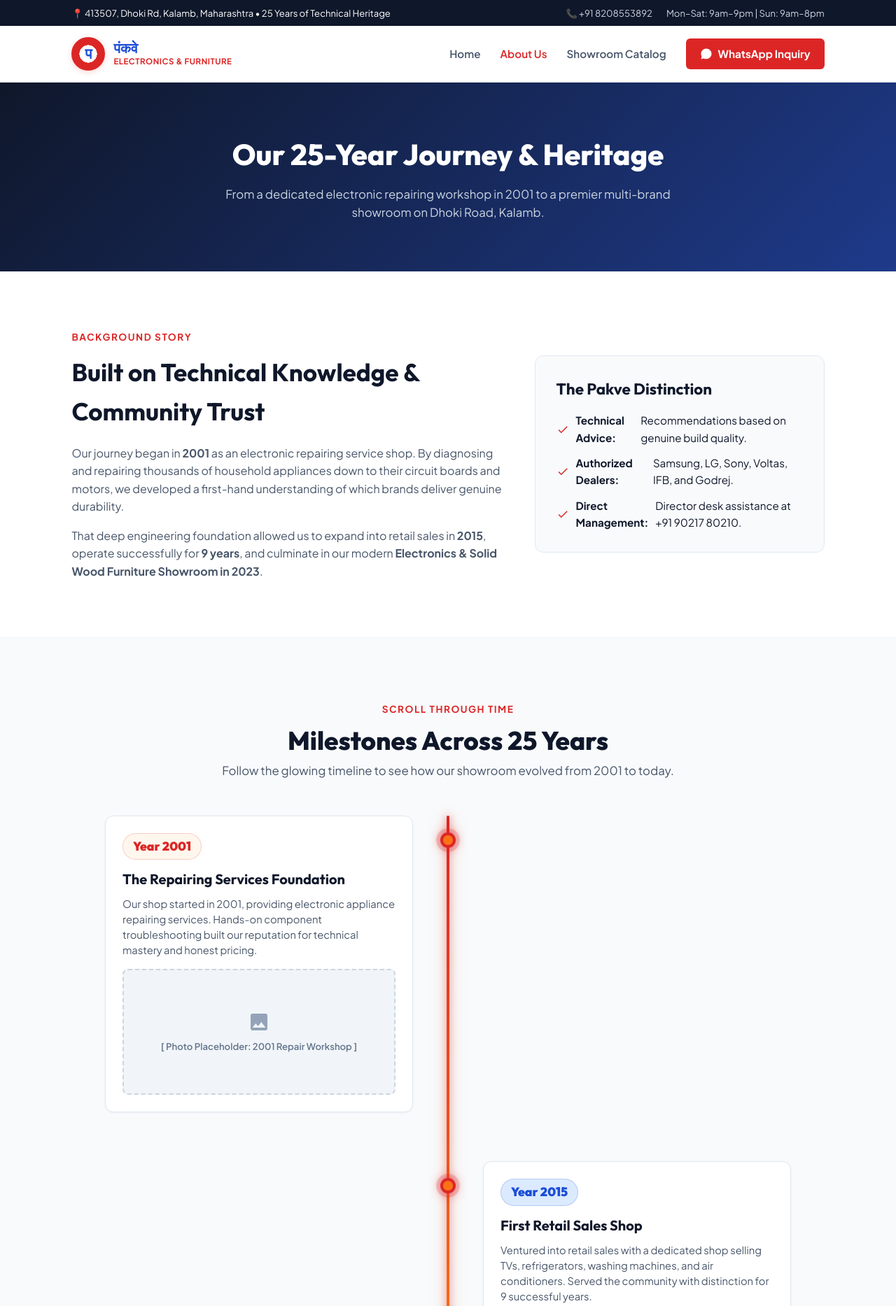
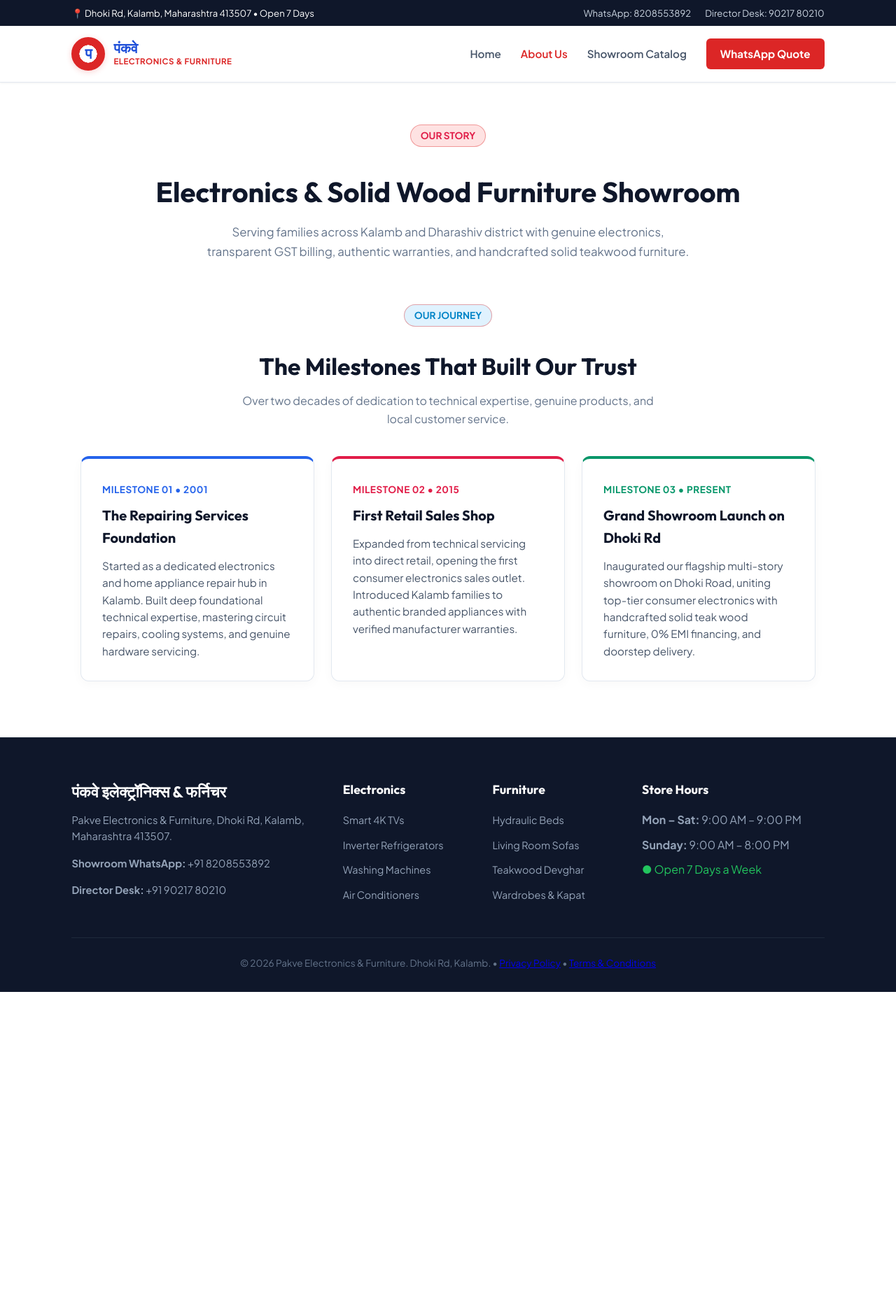
Before and after one commit to 9k6j2sn55f-boop/pakve-electronics, a website built with Vite: page about.html in a window 1280 px wide. Shown: the top 1867 px of the page at 70% size. After the commit the page ends 1418 px from the top, so only its background shows below. Built offline with nearby package versions, Linux system fonts and the light colour scheme.

Commit message:
Confirm clean static 3-point milestone cards on about us page

```diff
--- a/about.html
+++ b/about.html
@@ -3,224 +3,150 @@
 <head>
   <meta charset="UTF-8" />
   <meta name="viewport" content="width=device-width, initial-scale=1.0" />
-  <meta name="description" content="Pakve Electronics & Furniture Showroom - Established 2001 in Kalamb, Maharashtra. Explore our 25-year timeline from repair services to multi-brand showroom." />
-  <title>About Us & Legacy | Pakve Electronics & Furniture Kalamb</title>
+  <meta name="description" content="About Pakve Electronics & Furniture - Founded in 2001 in Kalamb, Maharashtra. Electronics & Solid Wood Furniture Showroom." />
+  <title>About Us | Pakve Electronics & Furniture</title>
 
   <link rel="preconnect" href="https://fonts.googleapis.com">
   <link rel="preconnect" href="https://fonts.gstatic.com" crossorigin>
   <link href="https://fonts.googleapis.com/css2?family=Outfit:wght@600;700;800;900&family=Plus+Jakarta+Sans:wght@400;500;600;700&display=swap" rel="stylesheet">
-
-  <link rel="stylesheet" href="css/style.css" />
+  <link rel="stylesheet" href="/css/style.css" />
 </head>
 <body>
 
-  <!-- TOP BAR -->
+  <!-- Top Announcement Bar -->
   <div class="top-bar">
-    <div>📍 413507, Dhoki Rd, Kalamb, Maharashtra • 25 Years of Technical Heritage</div>
+    <div>📍 Dhoki Rd, Kalamb, Maharashtra 413507 • Open 7 Days</div>
     <div class="top-bar-contact">
-      <a href="tel:8208553892" class="top-bar-item">📞 +91 8208553892</a>
-      <span class="top-bar-item">Mon–Sat: 9am–9pm | Sun: 9am–8pm</span>
+      <a href="https://wa.me/918208553892" target="_blank" class="top-bar-item">WhatsApp: 8208553892</a>
+      <a href="tel:9021780210" class="top-bar-item">Director Desk: 90217 80210</a>
     </div>
   </div>
 
-  <!-- NAVBAR -->
+  <!-- Navbar -->
   <nav class="navbar" aria-label="Main Navigation">
-    <a href="/" class="logo" aria-label="Pakve Electronics and Furniture Home">
+    <a href="/" class="logo">
       <div class="logo-badge"><span>प</span></div>
       <div class="logo-text-group">
         <span class="logo-marathi">पंकवे</span>
         <span class="logo-sub">Electronics & Furniture</span>
       </div>
     </a>
+
+    <!-- Hamburger Toggle Button -->
     <button class="nav-toggle" id="navToggle" aria-label="Toggle navigation">
       <span class="hamburger-bar"></span>
       <span class="hamburger-bar"></span>
       <span class="hamburger-bar"></span>
     </button>
+
     <ul class="nav-links" id="navLinks">
       <li><a href="/">Home</a></li>
-      <li><a href="/about" class="active">About Us</a></li>
-      <li><a href="/catalog">Showroom Catalog</a></li>
+      <li><a href="/about.html" class="active">About Us</a></li>
+      <li><a href="/catalog.html">Showroom Catalog</a></li>
       <li>
-        <a href="https://wa.me/918208553892" target="_blank" class="btn-nav">
-          <svg class="icon-inline" viewBox="0 0 24 24"><path d="M12 2C6.48 2 2 6.48 2 12c0 1.82.49 3.53 1.34 5L2 22l5.25-1.38c1.45.79 3.08 1.21 4.75 1.21 5.52 0 10-4.48 10-10S17.52 2 12 2z"/></svg>
-          WhatsApp Inquiry
+        <a href="https://wa.me/918208553892?text=Hello%20Pakve%20Showroom,%20I%20want%20a%20product%20quotation" target="_blank" class="btn-nav">
+          WhatsApp Quote
         </a>
       </li>
     </ul>
   </nav>
 
-  <!-- PAGE HEADER -->
-  <header class="page-header">
-    <h1>Our 25-Year Journey & Heritage</h1>
-    <p>From a dedicated electronic repairing workshop in 2001 to a premier multi-brand showroom on Dhoki Road, Kalamb.</p>
-  </header>
+  <main>
+    <!-- Hero Header -->
+    <section class="section-container" style="text-align: center; padding: 60px 20px 40px;">
+      <span class="badge" style="background: #fee2e2; color: #e11d48; font-weight: 700; padding: 4px 14px; border-radius: 20px; font-size: 0.85rem; text-transform: uppercase;">Our Story</span>
+      <h1 style="font-size: 2.5rem; color: #0f172a; margin-top: 12px; margin-bottom: 12px;">Electronics & Solid Wood Furniture Showroom</h1>
+      <p style="color: #64748b; max-width: 700px; margin: 0 auto; font-size: 1.05rem; line-height: 1.7;">
+        Serving families across Kalamb and Dharashiv district with genuine electronics, transparent GST billing, authentic warranties, and handcrafted solid teakwood furniture.
+      </p>
+    </section>
 
-  <!-- SECTION: FOUNDATION STORY -->
-  <section class="section">
-    <div class="hero-grid" style="align-items: center;">
-      <div>
-        <span class="subheading">Background Story</span>
-        <h2 style="font-size: 2.2rem; margin: 10px 0 18px;">Built on Technical Knowledge & Community Trust</h2>
-        <p style="margin-bottom: 16px; color: var(--text-muted);">
-          Our journey began in <strong>2001</strong> as an electronic repairing service shop. By diagnosing and repairing thousands of household appliances down to their circuit boards and motors, we developed a first-hand understanding of which brands deliver genuine durability.
-        </p>
-        <p style="color: var(--text-muted);">
-          That deep engineering foundation allowed us to expand into retail sales in <strong>2015</strong>, operate successfully for <strong>9 years</strong>, and culminate in our modern <strong>Electronics & Solid Wood Furniture Showroom in 2023</strong>.
-        </p>
+    <!-- Clean Milestones Section -->
+    <section class="section-container" style="padding: 20px 20px 80px;">
+      <div class="section-header" style="text-align: center; margin-bottom: 40px;">
+        <span class="badge" style="background: #e0f2fe; color: #0284c7; font-weight: 700; padding: 4px 14px; border-radius: 20px; font-size: 0.85rem; text-transform: uppercase;">Our Journey</span>
+        <h2 style="font-size: 2.1rem; color: #0f172a; margin-top: 10px;">The Milestones That Built Our Trust</h2>
+        <p style="color: #64748b; max-width: 620px; margin: 10px auto 0;">Over two decades of dedication to technical expertise, genuine products, and local customer service.</p>
       </div>
 
-      <div class="hero-card-preview" style="background: var(--bg-light); border: 1px solid var(--border-color);">
-        <h3 style="color: var(--text-dark);">The Pakve Distinction</h3>
+      <div class="milestones-grid" style="display: grid; grid-template-columns: repeat(auto-fit, minmax(280px, 1fr)); gap: 24px; max-width: 1050px; margin: 0 auto;">
+
+        <!-- Milestone 1 -->
+        <div class="milestone-card" style="background: #ffffff; border: 1px solid #e2e8f0; border-top: 4px solid #2563eb; border-radius: 12px; padding: 30px; box-shadow: 0 4px 15px rgba(0,0,0,0.03);">
+          <span style="font-size: 0.85rem; font-weight: 800; color: #2563eb; letter-spacing: 0.5px; text-transform: uppercase;">Milestone 01 • 2001</span>
+          <h3 style="font-size: 1.25rem; color: #0f172a; margin: 10px 0 12px;">The Repairing Services Foundation</h3>
+          <p style="color: #475569; font-size: 0.95rem; line-height: 1.6; margin: 0;">
+            Started as a dedicated electronics and home appliance repair hub in Kalamb. Built deep foundational technical expertise, mastering circuit repairs, cooling systems, and genuine hardware servicing.
+          </p>
+        </div>
+
+        <!-- Milestone 2 -->
+        <div class="milestone-card" style="background: #ffffff; border: 1px solid #e2e8f0; border-top: 4px solid #e11d48; border-radius: 12px; padding: 30px; box-shadow: 0 4px 15px rgba(0,0,0,0.03);">
+          <span style="font-size: 0.85rem; font-weight: 800; color: #e11d48; letter-spacing: 0.5px; text-transform: uppercase;">Milestone 02 • 2015</span>
+          <h3 style="font-size: 1.25rem; color: #0f172a; margin: 10px 0 12px;">First Retail Sales Shop</h3>
+          <p style="color: #475569; font-size: 0.95rem; line-height: 1.6; margin: 0;">
+            Expanded from technical servicing into direct retail, opening the first consumer electronics sales outlet. Introduced Kalamb families to authentic branded appliances with verified manufacturer warranties.
+          </p>
+        </div>
+
+        <!-- Milestone 3 -->
+        <div class="milestone-card" style="background: #ffffff; border: 1px solid #e2e8f0; border-top: 4px solid #059669; border-radius: 12px; padding: 30px; box-shadow: 0 4px 15px rgba(0,0,0,0.03);">
+          <span style="font-size: 0.85rem; font-weight: 800; color: #059669; letter-spacing: 0.5px; text-transform: uppercase;">Milestone 03 • Present</span>
+          <h3 style="font-size: 1.25rem; color: #0f172a; margin: 10px 0 12px;">Grand Showroom Launch on Dhoki Rd</h3>
+          <p style="color: #475569; font-size: 0.95rem; line-height: 1.6; margin: 0;">
+            Inaugurated our flagship multi-story showroom on Dhoki Road, uniting top-tier consumer electronics with handcrafted solid teak wood furniture, 0% EMI financing, and doorstep delivery.
+          </p>
+        </div>
+
+      </div>
+    </section>
+  </main>
+
+  <!-- Footer -->
+  <footer>
+    <div class="footer-grid">
+      <div class="footer-brand">
+        <h3>पंकवे इलेक्ट्रॉनिक्स & फर्निचर</h3>
+        <p>Pakve Electronics & Furniture, Dhoki Rd, Kalamb, Maharashtra 413507.</p>
+        <p><strong>Showroom WhatsApp:</strong> +91 8208553892</p>
+        <p><strong>Director Desk:</strong> +91 90217 80210</p>
+      </div>
+
+      <div class="footer-col">
+        <h4>Electronics</h4>
         <ul>
-          <li style="color: var(--text-dark);">
-            <svg class="icon-inline" style="fill: var(--brand-red);" viewBox="0 0 24 24"><path d="M9 16.17L4.83 12l-1.42 1.41L9 19 21 7l-1.41-1.41z"/></svg>
-            <strong>Technical Advice:</strong> Recommendations based on genuine build quality.
-          </li>
-          <li style="color: var(--text-dark);">
-            <svg class="icon-inline" style="fill: var(--brand-red);" viewBox="0 0 24 24"><path d="M9 16.17L4.83 12l-1.42 1.41L9 19 21 7l-1.41-1.41z"/></svg>
-            <strong>Authorized Dealers:</strong> Samsung, LG, Sony, Voltas, IFB, and Godrej.
-          </li>
-          <li style="color: var(--text-dark);">
-            <svg class="icon-inline" style="fill: var(--brand-red);" viewBox="0 0 24 24"><path d="M9 16.17L4.83 12l-1.42 1.41L9 19 21 7l-1.41-1.41z"/></svg>
-            <strong>Direct Management:</strong> Director desk assistance at +91 90217 80210.
-          </li>
+          <li><a href="/catalog.html#electronics-wing">Smart 4K TVs</a></li>
+          <li><a href="/catalog.html#electronics-wing">Inverter Refrigerators</a></li>
+          <li><a href="/catalog.html#electronics-wing">Washing Machines</a></li>
+          <li><a href="/catalog.html#electronics-wing">Air Conditioners</a></li>
+        </ul>
+      </div>
+
+      <div class="footer-col">
+        <h4>Furniture</h4>
+        <ul>
+          <li><a href="/catalog.html#furniture-wing">Hydraulic Beds</a></li>
+          <li><a href="/catalog.html#furniture-wing">Living Room Sofas</a></li>
+          <li><a href="/catalog.html#furniture-wing">Teakwood Devghar</a></li>
+          <li><a href="/catalog.html#furniture-wing">Wardrobes & Kapat</a></li>
+        </ul>
+      </div>
+
+      <div class="footer-col">
+        <h4>Store Hours</h4>
+        <ul>
+          <li><strong>Mon – Sat:</strong> 9:00 AM – 9:00 PM</li>
+          <li><strong>Sunday:</strong> 9:00 AM – 8:00 PM</li>
+          <li><span style="color:#22c55e;">● Open 7 Days a Week</span></li>
         </ul>
       </div>
     </div>
-  </section>
 
-  <!-- SECTION: SCROLLING GLOW TIMELINE -->
-  <section class="timeline-section" id="timelineSection">
-    <div class="section-title">
-      <span class="subheading">Scroll Through Time</span>
-      <h2>Milestones Across 25 Years</h2>
-      <p>Follow the glowing timeline to see how our showroom evolved from 2001 to today.</p>
-    </div>
-
-    <div class="timeline-wrapper">
-      <!-- Static track line -->
-      <div class="timeline-track"></div>
-
-      <!-- Glowing progress line filled via JS scroll -->
-      <div class="timeline-progress-bar" id="timelineProgress"></div>
-
-      <!-- MILESTONE 1: 2001 (LEFT) -->
-      <div class="timeline-item left">
-        <div class="timeline-node"></div>
-        <div class="timeline-card">
-          <span class="timeline-year-tag">Year 2001</span>
-          <h3>The Repairing Services Foundation</h3>
-          <p>Our shop started in 2001, providing electronic appliance repairing services. Hands-on component troubleshooting built our reputation for technical mastery and honest pricing.</p>
-          <div class="timeline-img-placeholder">
-            <svg viewBox="0 0 24 24"><path d="M21 19V5c0-1.1-.9-2-2-2H5c-1.1 0-2 .9-2 2v14c0 1.1.9 2 2 2h14c1.1 0 2-.9 2-2zM8.5 13.5l2.5 3.01L14.5 12l4.5 6H5l3.5-4.5z"/></svg>
-            <span>[ Photo Placeholder: 2001 Repair Workshop ]</span>
-          </div>
-        </div>
-      </div>
-
-      <!-- MILESTONE 2: 2015 (RIGHT) -->
-      <div class="timeline-item right">
-        <div class="timeline-node"></div>
-        <div class="timeline-card">
-          <span class="timeline-year-tag" style="color: var(--brand-blue); background: #dbeafe; border-color: rgba(29, 78, 216, 0.2);">Year 2015</span>
-          <h3>First Retail Sales Shop</h3>
-          <p>Ventured into retail sales with a dedicated shop selling TVs, refrigerators, washing machines, and air conditioners. Served the community with distinction for 9 successful years.</p>
-          <div class="timeline-img-placeholder">
-            <svg viewBox="0 0 24 24"><path d="M21 19V5c0-1.1-.9-2-2-2H5c-1.1 0-2 .9-2 2v14c0 1.1.9 2 2 2h14c1.1 0 2-.9 2-2zM8.5 13.5l2.5 3.01L14.5 12l4.5 6H5l3.5-4.5z"/></svg>
-            <span>[ Photo Placeholder: 2015 Retail Outlet ]</span>
-          </div>
-        </div>
-      </div>
-
-      <!-- MILESTONE 3: 2023 (LEFT) -->
-      <div class="timeline-item left">
-        <div class="timeline-node"></div>
-        <div class="timeline-card">
-          <span class="timeline-year-tag">Year 2023</span>
-          <h3>Grand Showroom Launch on Dhoki Rd</h3>
-          <p>Took a major expansion step by opening our large-scale showroom in Kalamb, integrating complete branded electronics with handcrafted solid wood furniture wings.</p>
-          <div class="timeline-img-placeholder">
-            <svg viewBox="0 0 24 24"><path d="M21 19V5c0-1.1-.9-2-2-2H5c-1.1 0-2 .9-2 2v14c0 1.1.9 2 2 2h14c1.1 0 2-.9 2-2zM8.5 13.5l2.5 3.01L14.5 12l4.5 6H5l3.5-4.5z"/></svg>
-            <span>[ Photo Placeholder: 2023 Showroom Inauguration ]</span>
-          </div>
-        </div>
-      </div>
-
-      <!-- MILESTONE 4: TODAY (RIGHT) -->
-      <div class="timeline-item right">
-        <div class="timeline-node"></div>
-        <div class="timeline-card">
-          <span class="timeline-year-tag" style="color: var(--brand-blue); background: #dbeafe; border-color: rgba(29, 78, 216, 0.2);">Today</span>
-          <h3>Electronics & Solid Wood Furniture Showroom</h3>
-          <p>Authorized dealership for Samsung, LG, Sony, Voltas, IFB, and Godrej alongside customized storage beds, luxury sofas, wardrobes, and instant 0% EMI financing.</p>
-          <div class="timeline-img-placeholder">
-            <svg viewBox="0 0 24 24"><path d="M21 19V5c0-1.1-.9-2-2-2H5c-1.1 0-2 .9-2 2v14c0 1.1.9 2 2 2h14c1.1 0 2-.9 2-2zM8.5 13.5l2.5 3.01L14.5 12l4.5 6H5l3.5-4.5z"/></svg>
-            <span>[ Photo Placeholder: Current Showroom Display ]</span>
-          </div>
-        </div>
-      </div>
-
-    </div>
-  </section>
-
-  <!-- CTA BANNER -->
-  <section class="cta-banner">
-    <h2>Visit Pakve Showroom on Dhoki Road, Kalamb</h2>
-    <p>Experience our products in person or get in touch for custom furniture dimensions and quotes.</p>
-    <div class="cta-buttons">
-      <a href="https://wa.me/918208553892" target="_blank" class="btn btn-white">WhatsApp 8208553892</a>
-      <a href="/contact" class="btn btn-outline-white">View Store Timings</a>
-    </div>
-  </section>
-
-  <!-- FOOTER -->
-  <footer>
     <div class="footer-bottom">
-      <p>&copy; 2026 Pakve Electronics & Furniture. 413507, Dhoki Rd, Kalamb, Maharashtra 413507.</p>
+      <p>&copy; 2026 Pakve Electronics & Furniture. Dhoki Rd, Kalamb. • <a href="/privacy.html">Privacy Policy</a> • <a href="/terms.html">Terms & Conditions</a></p>
     </div>
   </footer>
-
-  <!-- SCROLL-DRIVEN GLOWING LINE SCRIPT -->
-  <script>
-    function updateTimelineGlow() {
-      const section = document.getElementById('timelineSection');
-      const progressBar = document.getElementById('timelineProgress');
-      const nodes = document.querySelectorAll('.timeline-node');
-
-      if (!section || !progressBar) return;
-
-      const sectionRect = section.getBoundingClientRect();
-      const windowHeight = window.innerHeight;
-
-      // Calculate how far the timeline section has entered the viewport
-      const totalHeight = sectionRect.height;
-      const visibleProgress = windowHeight / 2 - sectionRect.top;
-
-      let percentage = (visibleProgress / totalHeight) * 100;
-      percentage = Math.max(0, Math.min(100, percentage));
-
-      progressBar.style.height = percentage + '%';
-
-      // Light up milestone circular nodes as the line passes them
-      nodes.forEach(node => {
-        const nodeRect = node.getBoundingClientRect();
-        if (nodeRect.top < windowHeight * 0.6) {
-          node.classList.add('active');
-        } else {
-          node.classList.remove('active');
-        }
-      });
-    }
-
-    window.addEventListener('scroll', updateTimelineGlow);
-    window.addEventListener('resize', updateTimelineGlow);
-    document.addEventListener('DOMContentLoaded', updateTimelineGlow);
-  </script>
 
   <script type="module" src="/js/main.js"></script>
 </body>
 </html>
-<div class="footer-bottom">
-  <p>&copy; 2026 Pakve Electronics & Furniture. Dhoki Rd, Kalamb, Maharashtra 413507. • <a href="/privacy.html" style="color: #94a3b8; text-decoration: underline;">Privacy Policy</a></p>
-</div>
```
